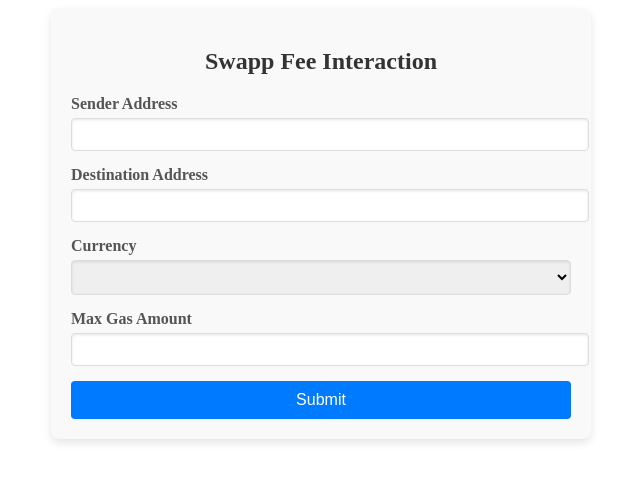
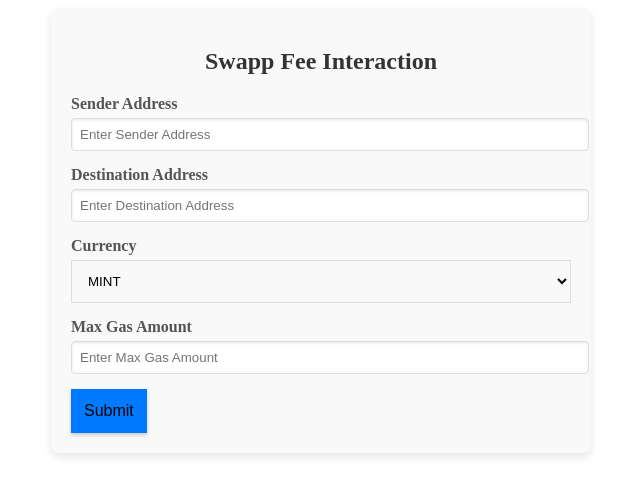
Before and after one commit to smeneguz/Dynamic-Gas, an Angular app in the folder swapp-fee-fe/: page / in a window 1280 px wide. Shown: the top 496 px of the page, without its empty margins (319-959 px from the left). Built offline with nearby package versions, Linux system fonts and the light colour scheme.

Commit message:
Form Frontend modificato permettendo di inserire solo MINT-gestito anche nel backend

```diff
--- a/swapp-fee-fe/angular.json
+++ b/swapp-fee-fe/angular.json
@@ -100,7 +100,8 @@
               }
             ],
             "styles": [
-              "src/styles.css"
+              "src/styles.css",
+                "node_modules/bootstrap/dist/css/bootstrap.min.css"
             ],
             "scripts": []
           }
--- a/swapp-fee-fe/src/app/swapp-fee/swapp-fee-interaction/swapp-fee-interaction.component.css
+++ b/swapp-fee-fe/src/app/swapp-fee/swapp-fee-interaction/swapp-fee-interaction.component.css
@@ -4,7 +4,7 @@
   padding: 20px;
   max-width: 500px;
   margin: 0 auto;
-  box-shadow: 0 4px 8px rgba(0, 0, 0, 0.1); /* Ombra */
+  box-shadow: 0 4px 8px rgba(0, 0, 0, 0.1);
   border-radius: 8px;
 }
 
@@ -57,22 +57,27 @@
   box-shadow: 0 0 5px rgba(0, 123, 255, 0.5);
 }
 
-/* Bottone di submit */
-.btn-submit {
-  width: 100%;
-  padding: 10px;
+/* Bottone personalizzato */
+.btn-custom {
   background-color: #007bff;
   border: none;
-  border-radius: 4px;
-  color: white;
+  border-radius: 30px;
+  padding: 12px 20px;
   font-size: 16px;
-  cursor: pointer;
-  transition: background-color 0.3s ease;
+  transition: background-color 0.3s, transform 0.2s;
+  justify-content: center;
+  align-items: center;
 }
 
-/* Hover sul bottone */
-.btn-submit:hover {
+/* Effetto hover */
+.btn-custom:hover {
   background-color: #0056b3;
+  transform: translateY(-3px);
+}
+
+/* Effetto attivo */
+.btn-custom:active {
+  transform: translateY(1px);
 }
 
 /* Spaziatura globale */
@@ -81,3 +86,60 @@ body {
   background-color: #f0f2f5;
   padding: 20px;
 }
+
+/* Bottone di successo */
+.success-box .btn-success {
+  border-radius: 30px;
+  padding: 8px 16px;
+}
+
+/* Ombra per i bottoni */
+.btn {
+  box-shadow: 0 2px 4px rgba(0, 0, 0, 0.2);
+  justify-content: center;
+  align-items: center;
+}
+
+/* Stile per il dropdown */
+.form-select {
+  border: 1px solid #ddd; /* Bordo personalizzato */
+  padding: 12px; /* Padding per migliorare la spaziatura interna */
+  background-color: #f9f9f9; /* Colore di sfondo */
+  transition: border-color 0.3s ease; /* Transizione al focus */
+  width: 100%; /* Larghezza al 100% */
+}
+
+/* Focus sul dropdown */
+.form-select:focus {
+  border-color: #007bff; /* Colore del bordo al focus */
+  box-shadow: 0 0 5px rgba(0, 123, 255, 0.5); /* Ombra al focus */
+}
+
+/* Bottone di submit */
+.btn-primary {
+  background-color: #007bff; /* Colore principale */
+  border: 1px solid #007bff; /* Bordo solido */
+  border-radius: 0; /* Rimuovi gli angoli arrotondati */
+  padding: 12px; /* Padding per il bottone */
+  font-size: 16px; /* Dimensione del testo */
+  transition: background-color 0.3s, border-color 0.3s; /* Effetto di transizione */
+}
+
+/* Effetto hover */
+.btn-primary:hover {
+  background-color: #0056b3; /* Colore al passaggio del mouse */
+  border-color: #0056b3; /* Colore del bordo al passaggio del mouse */
+}
+
+/* Effetto attivo */
+.btn-primary:active {
+  background-color: #004494; /* Colore al clic */
+  border-color: #004494; /* Colore del bordo al clic */
+}
+
+.submitx{
+
+
+  width: 655px;
+  margin: auto;
+}
--- a/swapp-fee-fe/src/app/swapp-fee/swapp-fee-interaction/swapp-fee-interaction.component.html
+++ b/swapp-fee-fe/src/app/swapp-fee/swapp-fee-interaction/swapp-fee-interaction.component.html
@@ -1,41 +1,71 @@
-<div class="form-container">
+<div class="container mt-5">
+  <div class="card shadow-lg p-4 form-container">
     <h2 class="form-title">Swapp Fee Interaction</h2>
 
-  <!-- Success Message Box -->
-  <div *ngIf="transactionSuccess" class="success-box">
-    <p>Transaction completed successfully!</p>
-    <p>Gas paid: {{ gasAmount }} IOTA</p>
-  </div>
-
-  <!-- Form -->
     <form (ngSubmit)="onSubmit()">
       <!-- Sender Address -->
-    <div class="form-group">
-      <label for="senderAddress">Sender Address</label>
-      <input type="text" id="senderAddress" [(ngModel)]="senderAddress" name="senderAddress" class="form-control" required />
+      <div class="form-group mb-3">
+        <label for="senderAddress" class="form-label">Sender Address</label>
+        <input
+          type="text"
+          id="senderAddress"
+          [(ngModel)]="senderAddress"
+          name="senderAddress"
+          class="form-control"
+          placeholder="Enter Sender Address"
+          required>
       </div>
 
       <!-- Destination Address -->
-    <div class="form-group">
-      <label for="destinationAddress">Destination Address</label>
-      <input type="text" id="destinationAddress" [(ngModel)]="destinationAddress" name="destinationAddress" class="form-control" required />
+      <div class="form-group mb-3">
+        <label for="destinationAddress" class="form-label">Destination Address</label>
+        <input
+          type="text"
+          id="destinationAddress"
+          [(ngModel)]="destinationAddress"
+          name="destinationAddress"
+          class="form-control"
+          placeholder="Enter Destination Address"
+          required>
       </div>
 
       <!-- Currency -->
-    <div class="form-group">
-      <label for="currency">Currency</label>
-      <select id="currency" [(ngModel)]="selectedCurrency" name="selectedCurrency" class="form-control">
-        <option *ngFor="let currency of currencies" [value]="currency">{{ currency }}</option>
+      <div class="form-group mb-3">
+        <label for="selectedCurrency" class="form-label">Currency</label>
+        <select
+          id="selectedCurrency"
+          [(ngModel)]="selectedCurrency"
+          name="selectedCurrency"
+          class="form-select"
+          required>
+          <option *ngFor="let currency of currencies" [value]="currency">{{currency}}</option>
         </select>
       </div>
 
+
       <!-- Max Gas Amount -->
-    <div class="form-group">
-      <label for="maxGasAmount">Max Gas Amount</label>
-      <input type="text" id="maxGasAmount" [(ngModel)]="maxGasAmount" name="maxGasAmount" class="form-control" required />
+      <div class="form-group mb-3">
+        <label for="maxGasAmount" class="form-label">Max Gas Amount</label>
+        <input
+          type="number"
+          id="maxGasAmount"
+          [(ngModel)]="maxGasAmount"
+          name="maxGasAmount"
+          class="form-control"
+          placeholder="Enter Max Gas Amount"
+          required>
       </div>
 
 <!-- Submit Button -->
-    <button type="submit" class="btn-submit">Submit</button>
+      <div class="submitx">
+       <button type="submit" class="btn btn-primary w-50">Submit</button>
+      </div>
     </form>
+
+    <!-- Success Box -->
+    <div *ngIf="transactionSuccess" class="success-box mt-4">
+      Transaction successful!
+      <!-- Paid {{gasAmount}} MINT in gas fees. -->
     </div>
+  </div>
+</div>
--- a/swapp-fee-fe/src/app/swapp-fee/swapp-fee-interaction/swapp-fee-interaction.component.ts
+++ b/swapp-fee-fe/src/app/swapp-fee/swapp-fee-interaction/swapp-fee-interaction.component.ts
@@ -11,9 +11,9 @@ import { throwError } from 'rxjs';
 export class SwappFeeInteractionComponent {
   senderAddress: string = '';
   destinationAddress: string = '';
-  selectedCurrency: string = '';
+  selectedCurrency: string = 'MINT'; // Imposta un valore predefinito
   maxGasAmount: string = '';
-  currencies: string[] = ['ETH', 'BTC', 'SOL', 'IOTA'];
+  currencies: string[] = ['MINT']; // Array con un'unica valuta
 
   transactionSuccess: boolean = false; // Stato per la transazione
   gasAmount: number = 0; // Quantità di gas pagato
```
Lines whose indentation alone changed are shown as unchanged.
